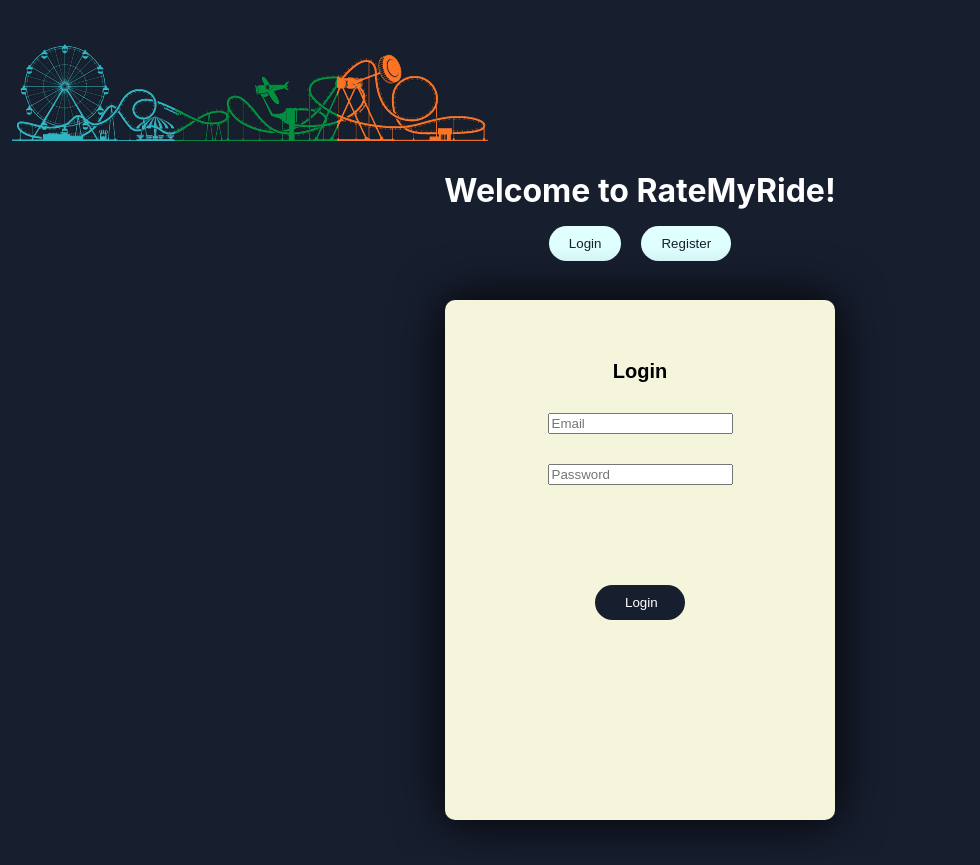
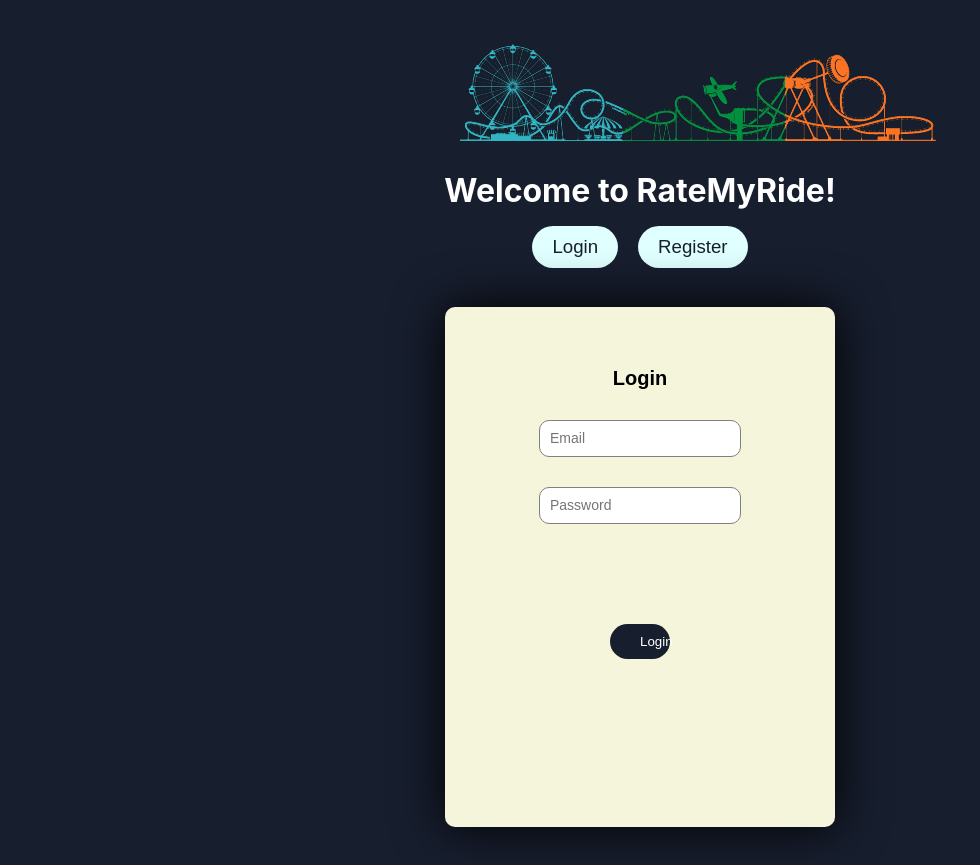
Before and after one commit to harshinioruganti/RateMyRide, a React (Create React App) app in the folder frontend/: page / in a window 1280 px wide. Shown: the whole page, without its empty margins (0-980 px from the left). Built offline with nearby package versions, Linux system fonts and the light colour scheme.

Commit message:
Styling on all pages

```diff
--- a/frontend/src/components/Header.css
+++ b/frontend/src/components/Header.css
@@ -1,7 +1,7 @@
 /* Header Styles */
 .header {
-    background-color: #3498db;
-    color: #fff;
+    background-color: #fff;
+    color: black;
     padding: 10px;
     display: flex;
     justify-content: space-between;
@@ -12,6 +12,7 @@
   .logo {
     font-size: 24px;
     font-weight: bold;
+    text-align: left;
   }
 
   /* Search Bar Styles */
@@ -19,8 +20,12 @@
     width: 300px;
     margin: 0 auto;
     padding: 5px;
-    border: 1px solid #fff;
+    border: 1px solid black;
     border-radius: 5px;
+    background-image: url('../search-icon.png');
+    background-size: 20px; /* Adjust size of icon here */
+    background-repeat: no-repeat;
+    background-position: right center;
   }
 
   /* User Icon Styles */
@@ -28,8 +33,8 @@
     width: 40px;
     height: 40px;
     border-radius: 50%;
-    background-color: white;
-    border: 3px solid #3498db;
+    background-color: gray;
+    border: 2px solid black;
     display: flex;
     justify-content: center;
     align-items: center;
@@ -38,7 +43,8 @@
 
   .initials
   {
-    color: black;
+    color: white;
+    font-weight: bold;
   }
 
   /* Dropdown Styles */
@@ -57,7 +63,7 @@
     padding: 5px;
     cursor: pointer;
     background-color: transparent;
-    font-size: 10pt;
+    font-size: 12pt;
     border: none;
   }
 
--- a/frontend/src/components/Login.css
+++ b/frontend/src/components/Login.css
@@ -30,11 +30,32 @@
     flex-direction: column;
     align-items: center;
     transition: .5s;
+
+  }
+
+  /* Style for input fields */
+.input-group input[type="text"],
+.input-group input[type="password"] {
+  width: 60%;
+  padding: 10px;
+  border-radius: 10px;
+  border: 1px solid gray;
+  margin-bottom: 10px;
+}
+
+/* Style for placeholder text */
+.input-group input[type="text"]::placeholder,
+.input-group input[type="password"]::placeholder {
+  font-size: 14px; /* Adjust placeholder font size */
+}
+
+.buttons-container {
+  text-align: center;
 }
 
 .buttons {
   top: 60px;
-    width: 30%;
+  width: 60%;
   padding: 10px 30px;
   position: relative;
   cursor: pointer;
@@ -46,6 +67,7 @@
   border-radius: 30px;
   transition: background 0.3s;
   color: white;
+  text-align: center;
 }
 
 .buttons:hover {
--- a/frontend/src/components/Login.js
+++ b/frontend/src/components/Login.js
@@ -52,12 +52,14 @@ function Login()
         <div className="formBox">
         <form id="login" className="input-group" onSubmit={doLogin}>
             <span id="inner-title">Login</span><br />
-            <input type="text" id="loginEmail" placeholder="Email"
+            <input type="text" id="loginEmail" className="login-field" placeholder="Email"
                 required ref={(c) => loginEmail = c}/><br />
-            <input type="password" id="loginPassword" placeholder="Password" required
+            <input type="password" id="loginPassword" className="login-field" placeholder="Password" required
                 ref={(c) => loginPassword = c}/><br />
-            <button type="button" id="loginButton" className="buttons" value = "Login"
-                onClick={doLogin}>Login</button>
+            <div className="buttons-container">
+                <button type="button" id="loginButton" className="buttons" value = "Login"
+                    onClick={doLogin}>Login</button>
+            </div>
         </form>
         <span id="loginResult">{message}</span>
         </div>
--- a/frontend/src/components/PageTitle.css
+++ b/frontend/src/components/PageTitle.css
@@ -11,4 +11,6 @@
 {
     display: flex;
     justify-content: center;
+    align-items: center;
+    margin-left: 35%;
 }
--- a/frontend/src/components/Register.css
+++ b/frontend/src/components/Register.css
@@ -36,6 +36,24 @@
   margin-top: 10px;
 }
 
+  /* Style for input fields */
+.input-group input[type="text"],
+.input-group input[type="password"],
+.input-group input[type="email"] {
+width: 60%;
+padding: 10px;
+border-radius: 10px;
+border: 1px solid gray;
+margin-bottom: 10px;
+}
+
+/* Style for placeholder text */
+.input-group input[type="text"]::placeholder,
+.input-group input[type="password"]::placeholder,
+.input-group input[type="email"]::placeholder {
+font-size: 14px; /* Adjust placeholder font size */
+}
+
 #inner-title {
   font-family: 'Arial';
   font-size: 20px;
@@ -48,9 +66,13 @@
   margin-right:10px;
 }
 
+.buttons-container {
+  text-align: center;
+}
+
 .buttons {
   top: 60px;
-    width: 30%;
+  width: 60%;
   padding: 10px 30px;
   position: relative;
   cursor: pointer;
@@ -62,8 +84,13 @@
   border-radius: 30px;
   transition: background 0.3s;
   color: white;
+  text-align: center;
 }
 
 .buttons:hover {
   background: #445988;
 }
+
+.registerResult {
+
+}
--- a/frontend/src/components/Register.js
+++ b/frontend/src/components/Register.js
@@ -58,10 +58,12 @@ function Register()
           ref={(c) => registerEmail = c}/>
         <input name="password" type="password" placeholder="Password"
           ref={(c) => registerPassword = c}/>
-        <button name="registerButton" type="button" className="buttons" value="Register"
-          onClick={doRegister}>Register</button>
+        <div className="buttons-container">
+          <button name="registerButton" type="buttons" className="buttons" value="Register"
+            onClick={doRegister}>Register</button>
+        </div>
       </form>
-      <span id="registerResult">{message}</span>
+      <span id="registerResult" className='registerResult'>{message}</span>
     </div>
   );
 };
--- a/frontend/src/components/RideDetails.js
+++ b/frontend/src/components/RideDetails.js
@@ -31,13 +31,13 @@ function RideDetails() {
     }, [rideId]);
 
   return (
-    <div>
+    <div id="ride-info">
         {rideDetails && (
         <div>
-            <h1>{rideDetails.rideName}</h1>
-            <h3>Ride Details</h3>
-            <div>
-                <h2>Ride Name: {rideDetails.rideName}</h2>
+            <h1 id="ride-name-header">{rideDetails.rideName}</h1>
+            <h2 id="ride-details-header">Ride Details</h2>
+            <div className="ride-info-block">
+                <p>Ride Name: {rideDetails.rideName}</p>
                 <p>Description: {rideDetails.description}</p>
             </div>
         </div>
--- a/frontend/src/components/ThemeParkList.css
+++ b/frontend/src/components/ThemeParkList.css
@@ -0,0 +1,63 @@
+.theme-park-title {
+    text-align: center;
+}
+
+.theme-park-title h1 {
+    color: white;
+}
+
+.theme-park-list {
+    display: flex;
+    flex-direction: column;
+    align-items: center;
+}
+
+.park {
+    width: 80%;
+    margin: 10px 0;
+    border-radius: 8px;
+}
+
+.park-header {
+    width: 100%;
+    padding: 5px;
+    font-size: 20pt;
+    text-align: center;
+    color: black;
+    border: none;
+    border-radius: 8px;
+    display: flex;
+    justify-content: space-between;
+    align-items: center;
+  }
+
+  .rides-list {
+    display: flex;
+    justify-content: center;
+  }
+
+/* Define alternating colors for parks */
+.park-0 {
+    background-color: #7bc3e3; /* First color for parks */
+    }
+
+.park-1 {
+    background-color: #faefc2; /* Second color for parks */
+  }
+
+.park-2 {
+    background-color: #68aa74; /* Third color for parks */
+  }
+
+  /* Style rides based on the park index */
+.ride-0 {
+    background-color: #7bc3e3; /* Match first park color for rides */
+  }
+
+.ride-1 {
+    background-color: #faefc2; /* Match second park color for rides */
+  }
+
+.ride-2 {
+    background-color: #68aa74; /* Match third park color for rides */
+  }
--- a/frontend/src/components/ThemeParkList.js
+++ b/frontend/src/components/ThemeParkList.js
@@ -1,6 +1,8 @@
 import React, {useEffect, useState } from 'react';
 import { FiPlus, FiMinus } from 'react-icons/fi';
 import { Link } from 'react-router-dom';
+
+import './ThemeParkList.css';
 
 function ThemeParkList() {
     const themeParks = [
@@ -140,10 +142,19 @@ function ThemeParkList() {
 
     // RETURN WITH HARDCODED ARRAYS
     return (
+        <div id="theme-park-list">
+            <div id="themeParkTitle" className="theme-park-title">
+                <br/>
+                <h1>Theme Parks</h1>
+            </div>
             <div className="theme-park-list">
-            {themeParks.map((park) => (
-                <div key={park._id} className="park">
-                    <button className="park-header" onClick={() => toggleAccordion(park._id)}>
+                {themeParks.map((park, index) => {
+                    return (
+                        <div key={park._id} className={`park park-${index % 3}`}>
+                            <button
+                                className="park-header"
+                                onClick={() => toggleAccordion(park._id)}
+                            >
                                 {park.ThemePark} {activePark === park._id ? <FiMinus/> : <FiPlus/>}
                             </button>
                             {activePark === park._id && (
@@ -152,7 +163,7 @@ function ThemeParkList() {
                                         {rides
                                             .filter((ride) => ride.ThemeParkID === park._id)
                                             .map((ride) => (
-                                        <li key={ride._id}>
+                                                <li key={ride._id} className={`ride ride-${index % 3}`}>
                                                     <Link to={`/rideInfo/${ride._id}`}>{ride.Ride}</Link>
                                                 </li>
                                             ))
@@ -161,7 +172,9 @@ function ThemeParkList() {
                                 </div>
                             )}
                         </div>
-            ))}
+                    )
+                })}
+            </div>
         </div>
     );
 
--- a/frontend/src/pages/LoginPage.js
+++ b/frontend/src/pages/LoginPage.js
@@ -13,8 +13,8 @@ const LoginPage = () =>
     <div className="app">
       <PageTitle />
       <div className='toggle-container'>
-        <button className="button" onClick={() => setIsRegistering(false)}>Login</button>
-        <button className="button" onClick={() => setIsRegistering(true)}>Register</button>
+        <button className="login-page-buttons" onClick={() => setIsRegistering(false)}>Login</button>
+        <button className="login-page-buttons" onClick={() => setIsRegistering(true)}>Register</button>
       </div>
       {isRegistering ? <Register /> : <Login />}
     </div>
--- a/frontend/src/pages/css/LoginPage.css
+++ b/frontend/src/pages/css/LoginPage.css
@@ -4,16 +4,22 @@
   margin-top: -5px; /* vertical positioning */
 }
 
-.button {
+.login-page-buttons
+  {
     padding: 10px 20px;
+    position: relative;
     cursor: pointer;
+    display: block;
+    margin: auto;
     background: lightcyan;
     border: 0;
     outline: none;
     border-radius: 30px;
     transition: background 0.3s;
     color: #171E2E;
+    text-align: center;
     margin: 0 10px; /* horizontal spacing */
+    font-size: 14pt;
   }
 
 .button:hover {
```
Also changed, not shown: frontend/src/components/RideDetails.css (deleted), frontend/src/search-icon.png (added). Lines whose indentation alone changed are shown as unchanged.
